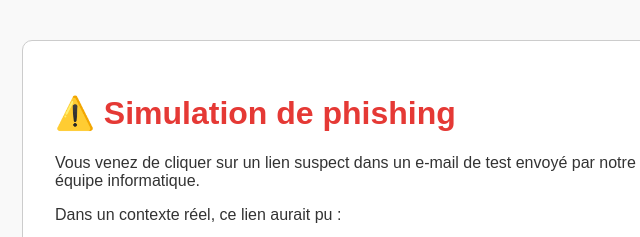
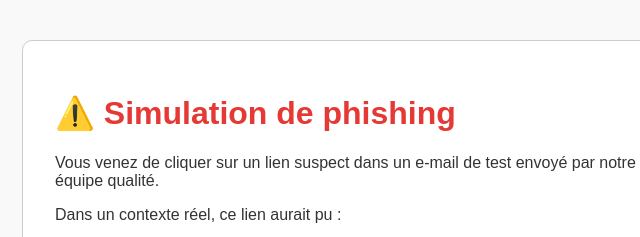
Before and after one commit to Samuel47370/cyber-sensibilisation, a plain HTML site: page index.html in a window 1280 px wide. Shown: the top 237 px of the page, 285-925 px from the left. Drawn offline with Linux system fonts and the light colour scheme.

Commit message:
Update index.html

```diff
--- a/index.html
+++ b/index.html
@@ -26,7 +26,7 @@
 <body>
   <div class="container">
     <h1>⚠️ Simulation de phishing</h1>
-    <p>Vous venez de cliquer sur un lien suspect dans un e-mail de test envoyé par notre équipe informatique.</p>
+    <p>Vous venez de cliquer sur un lien suspect dans un e-mail de test envoyé par notre équipe qualité.</p>
     <p>Dans un contexte réel, ce lien aurait pu :</p>
     <ul>
       <li>Voler vos identifiants</li>
```
